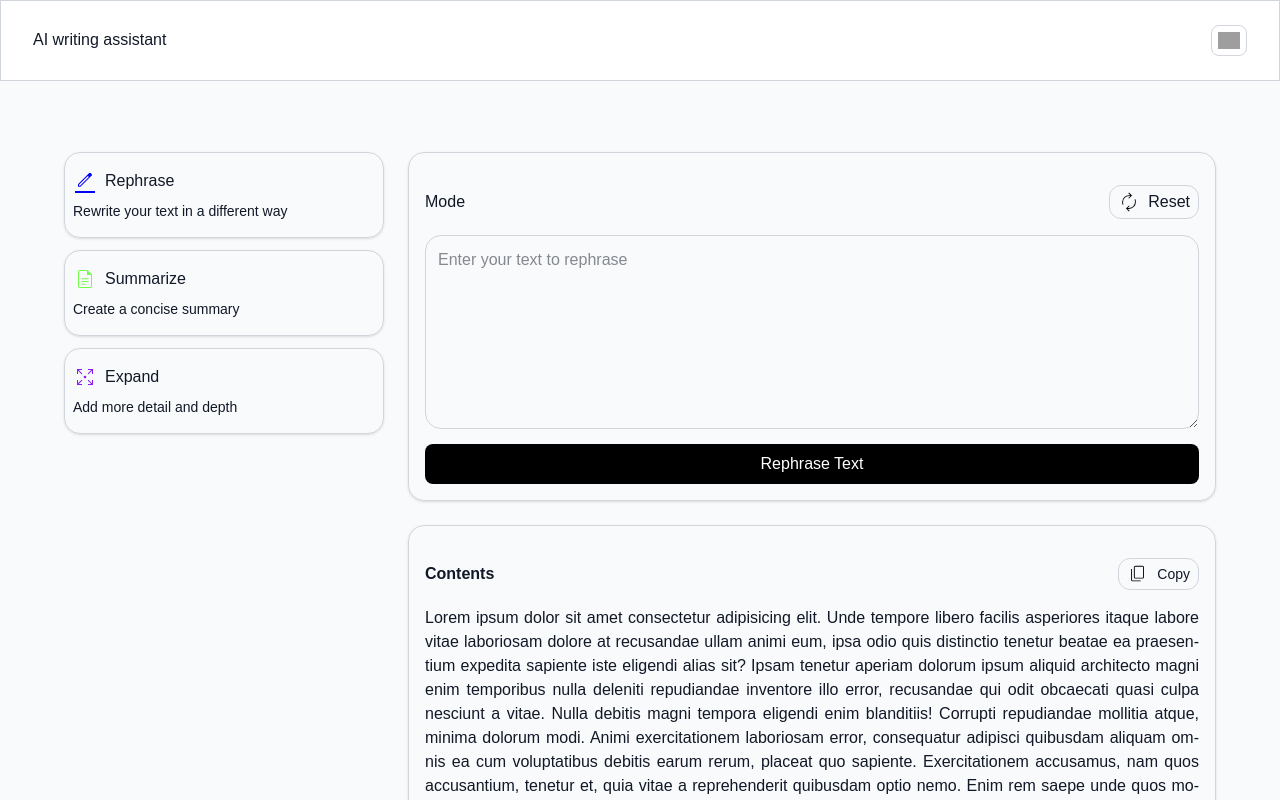
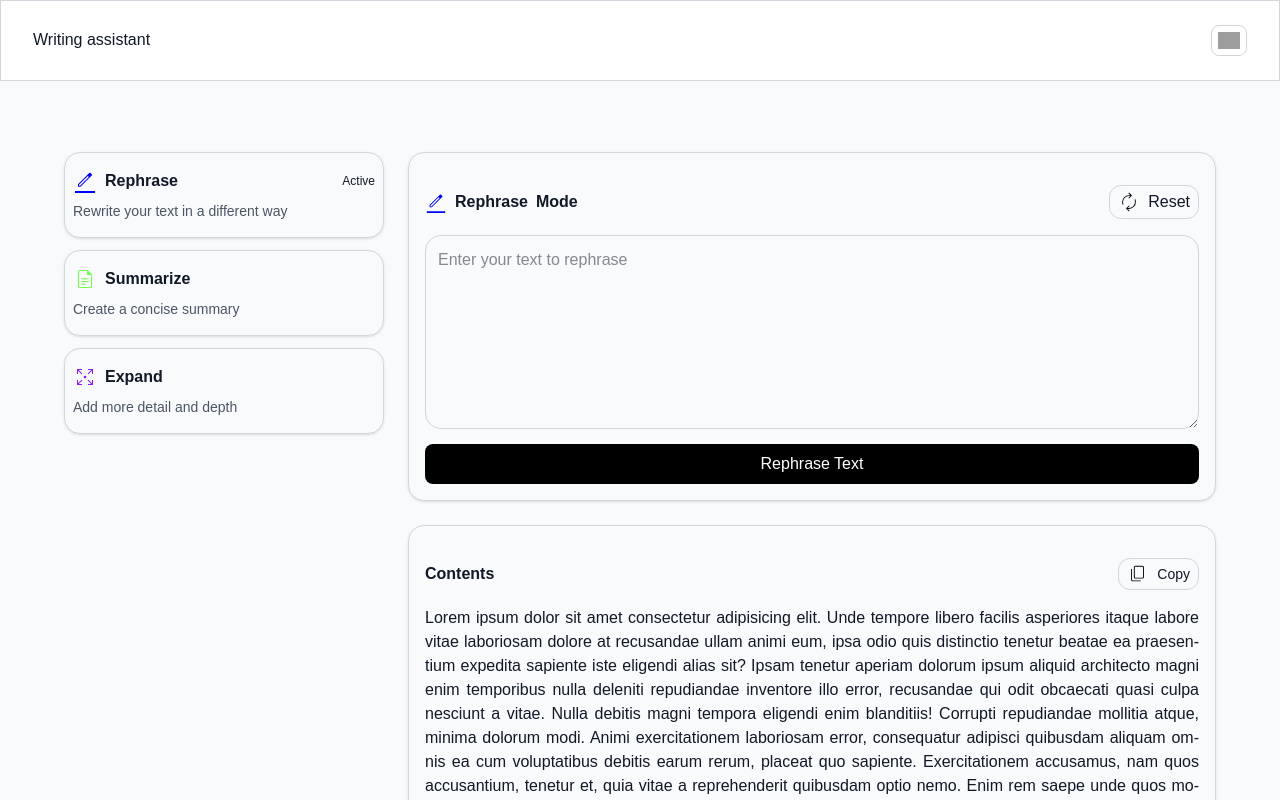
Before and after one commit to Akeemkabiru/writing-assistant, a Next.js app: page / in a window 1280 px wide. Shown: the top 800 px of the page. Built offline with nearby package versions, Linux system fonts and the light colour scheme; no server answers; grey boxes are pictures that could not be loaded.

Commit message:
integrate huggingface api

```diff
--- a/app/page.tsx
+++ b/app/page.tsx
@@ -8,12 +8,12 @@ import { useState } from "react";
 
 export default function Home() {
   const [isDarkmode, setIsDarkMode] = useState(false);
-  const [currentMode, setCurrentMode] = useState("");
+  const [currentMode, setCurrentMode] = useState("Rephrase");
 
   return (
     <main className="w-full h-full">
       <div className="flex items-center justify-between px-8 py-6 border fixed w-full border-gray-300 bg-white z-10">
-        <h2>AI writing assistant</h2>
+        <h2>Writing assistant</h2>
         <div
           onClick={() => setIsDarkMode((prev) => !prev)}
           className="border p-1.5 rounded-lg  border-gray-300 cursor-pointer"
@@ -30,7 +30,7 @@ export default function Home() {
         <div className="w-6xl py-16 flex lg:flex-row flex-col gap-6 lg:mt-16 md:mt-12 mt-8">
           <ModeBar currentMode={currentMode} setCurrentMode={setCurrentMode} />
           <div className="lg:flex-1 flex flex-col w-full gap-6 ">
-            <Textbox />
+            <Textbox currentMode={currentMode} />
             <ResponseText />
           </div>
         </div>
--- a/components/modebar.tsx
+++ b/components/modebar.tsx
@@ -25,12 +25,12 @@ export default function ModeBar({
               <div className="flex items-center justify-between">
                 <div className="flex items-center gap-2">
                   <Image src={icon} alt="" width={24} height={24} />
-                  <p className="font-medium">{title}</p>
+                  <p className="font-semibold">{title}</p>
                 </div>
 
-                {isActive && <p>Active</p>}
+                {isActive && <p className="font-medium text-xs">Active</p>}
               </div>
-              <p className="text-sm">{text}</p>
+              <p className="text-sm text-gray-600">{text}</p>
             </div>
           );
         })}
--- a/components/textbox.tsx
+++ b/components/textbox.tsx
@@ -1,22 +1,112 @@
+import axios from "axios";
 import Image from "next/image";
+import { useState } from "react";
 
-export default function Textbox() {
+export default function Textbox({ currentMode }: { currentMode: string }) {
+  const [loading, setLoading] = useState(false);
+  const [result, setResult] = useState("");
+  const [input, setInput] = useState("");
+
+  console.log(process.env.NEXT_HF_API_KEY);
+
+  const query = async (model, input) => {
+    const response = await axios.post(
+      `https://api-inference.huggingface.co/models/${model}`,
+      {
+        method: "POST",
+        headers: {
+          Authorization: `Bearer ${process.env.REACT_APP_HF_API_KEY}`,
+          "Content-Type": "application/json",
+        },
+        body: JSON.stringify({ inputs: input }), // ✅ use "inputs"
+      }
+    );
+    return response.data;
+  };
+
+  const handleSummarize = async () => {
+    setLoading(true);
+    setResult("");
+    try {
+      const data = await query("Falconsai/text_summarization", input);
+      setResult(data[0]?.summary_text || "No summary generated.");
+    } catch (err: any) {
+      setResult(err.message);
+    } finally {
+      setLoading(false);
+    }
+  };
+
+  const handleRephrase = async () => {
+    setLoading(true);
+    setResult("");
+    try {
+      const data = await query(
+        "Vamsi/T5_Paraphrase_Paws",
+        `Rephrase this: ${input}`
+      );
+      setResult(data[0]?.generated_text || "No rephrase generated.");
+    } catch (err: any) {
+      setResult(err.message);
+    } finally {
+      setLoading(false);
+    }
+  };
+
+  const handleExpand = async () => {
+    setLoading(true);
+    setResult("");
+    try {
+      const data = await query(
+        "google/flan-t5-small",
+        `Expand this text: ${input}`
+      );
+      setResult(data[0]?.generated_text || "No expansion generated.");
+    } catch (err: any) {
+      setResult("⚠️ Error: " + err.message);
+    } finally {
+      setLoading(false);
+    }
+  };
+
+  console.log(result);
+
   return (
     <div className="rounded-2xl border shadow p-4 border-gray-300  space-y-2 flex-1">
       <div className="flex justify-between items-center my-4">
-        <p>Mode</p>
+        <div className="flex items-center gap-2 font-semibold">
+          <Image
+            src={
+              currentMode === "Rephrase"
+                ? "/pen.svg"
+                : currentMode === "Summarize"
+                ? "/note.svg"
+                : "/expand.svg"
+            }
+            alt="darkmode-icon"
+            width={22}
+            height={22}
+          />
+          <p>{currentMode}</p>
+          <p>Mode</p>
+        </div>
         <div className="flex items-center gap-2 rounded-xl border border-gray-300 py-1 px-2">
           <Image src="/reset.svg" alt="darkmode-icon" width={22} height={22} />
           <p>Reset</p>
         </div>
       </div>
       <textarea
+        value={input}
+        onChange={(e) => setInput(e.target.value)}
         placeholder="Enter your text to rephrase"
         rows={7}
         className="w-full border border-gray-300 rounded-2xl p-3"
       />
-      <button className="w-full hover:scale-102 transition-all duration-300 bg-black text-center text-white py-2 rounded-lg font-medium cursor-pointer">
-        Rephrase Text
+      <button
+        onClick={() => handleSummarize()}
+        className="w-full hover:scale-102 transition-all duration-300 bg-black text-center text-white py-2 rounded-lg font-medium cursor-pointer"
+      >
+        {`${currentMode} Text`}
       </button>
     </div>
   );
--- a/package.json
+++ b/package.json
@@ -9,6 +9,7 @@
     "lint": "eslint"
   },
   "dependencies": {
+    "axios": "^1.12.2",
     "next": "15.5.3",
     "react": "19.1.0",
     "react-dom": "19.1.0",
```
Also changed, not shown: 1 other file (tests, documents, lock files or other folders).
